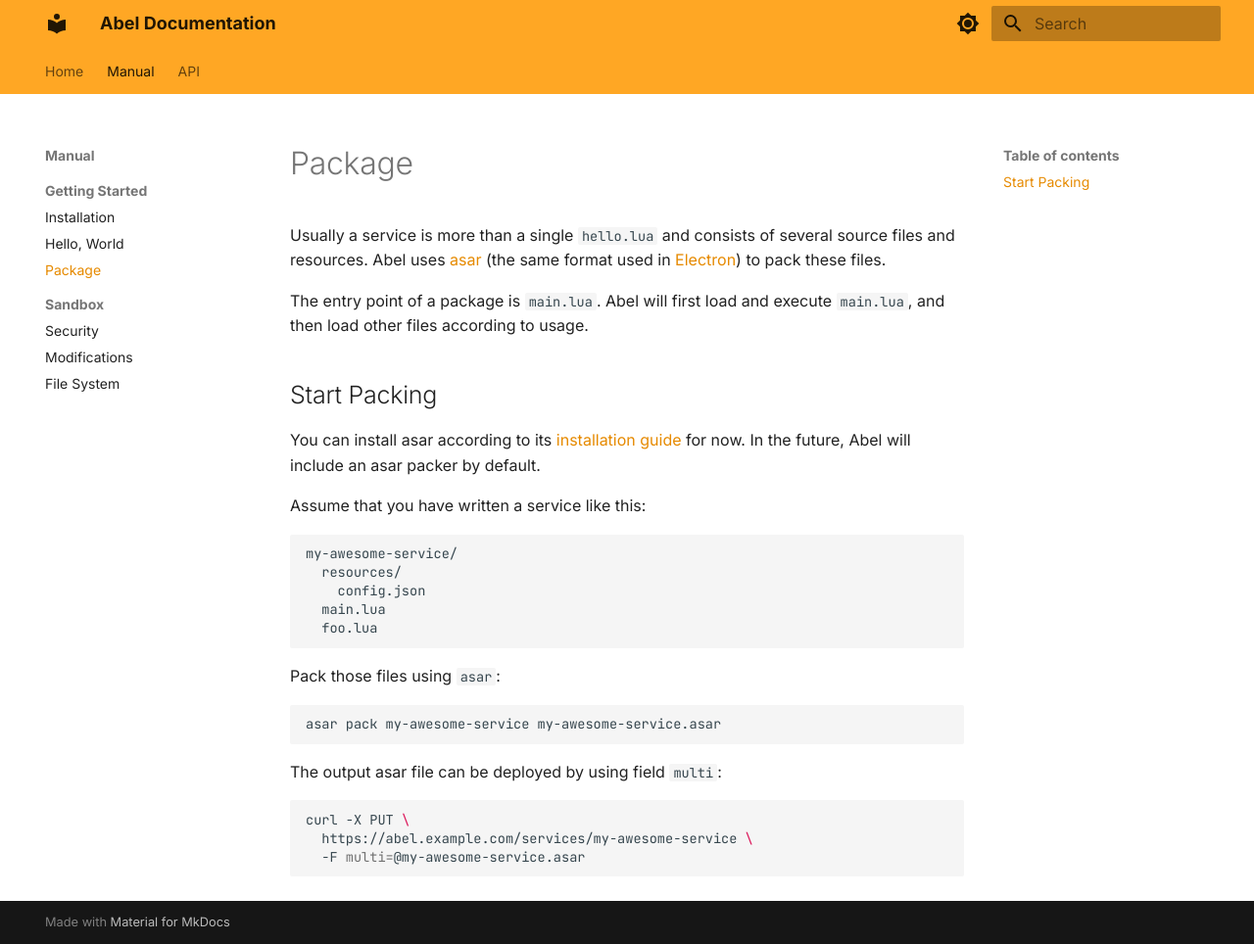
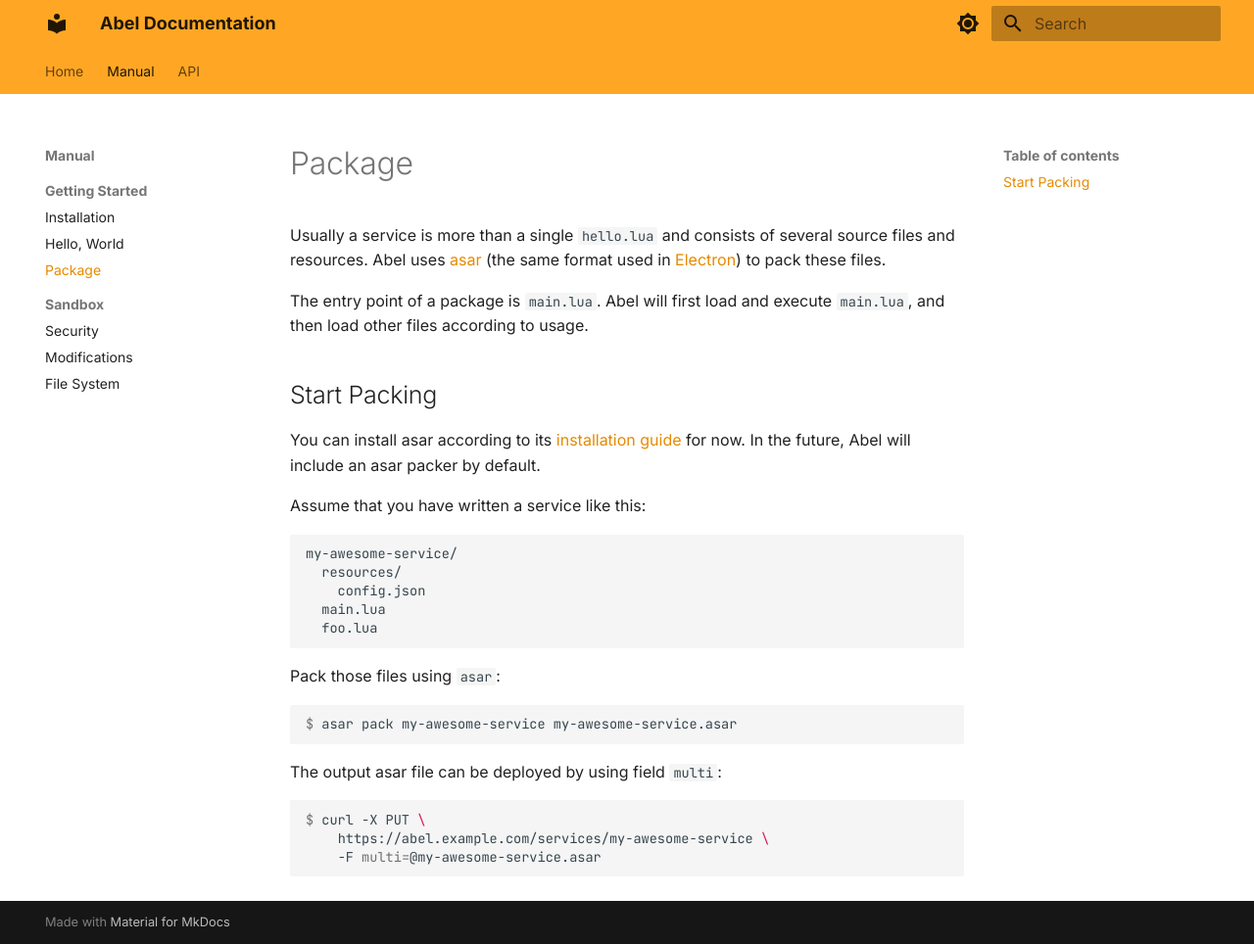
Before and after one commit to hack3ric/abel-doc, an MkDocs documentation site: the page built from docs/getting-started/package.md, in a window 1280 px wide and 964 px high. Shown: the whole window at 98% size. Built offline with MkDocs 1.6.1 and Material for MkDocs 9.7.7, drawn with Linux system fonts in a browser that asks for light colours.

````diff
--- a/docs/getting-started/package.md
+++ b/docs/getting-started/package.md
@@ -18,13 +18,13 @@ my-awesome-service/
 ```
 
 Pack those files using `asar`:
-```sh
-asar pack my-awesome-service my-awesome-service.asar
+```console
+$ asar pack my-awesome-service my-awesome-service.asar
 ```
 
 The output asar file can be deployed by using field `multi`:
-```sh
-curl -X PUT \
-  https://abel.example.com/services/my-awesome-service \
-  -F multi=@my-awesome-service.asar
+```console
+$ curl -X PUT \
+    https://abel.example.com/services/my-awesome-service \
+    -F multi=@my-awesome-service.asar
 ```
````
Also changed, not shown: README.md (added, +10 -0 lines), docs/getting-started/installation.md (+4 -4 lines).
